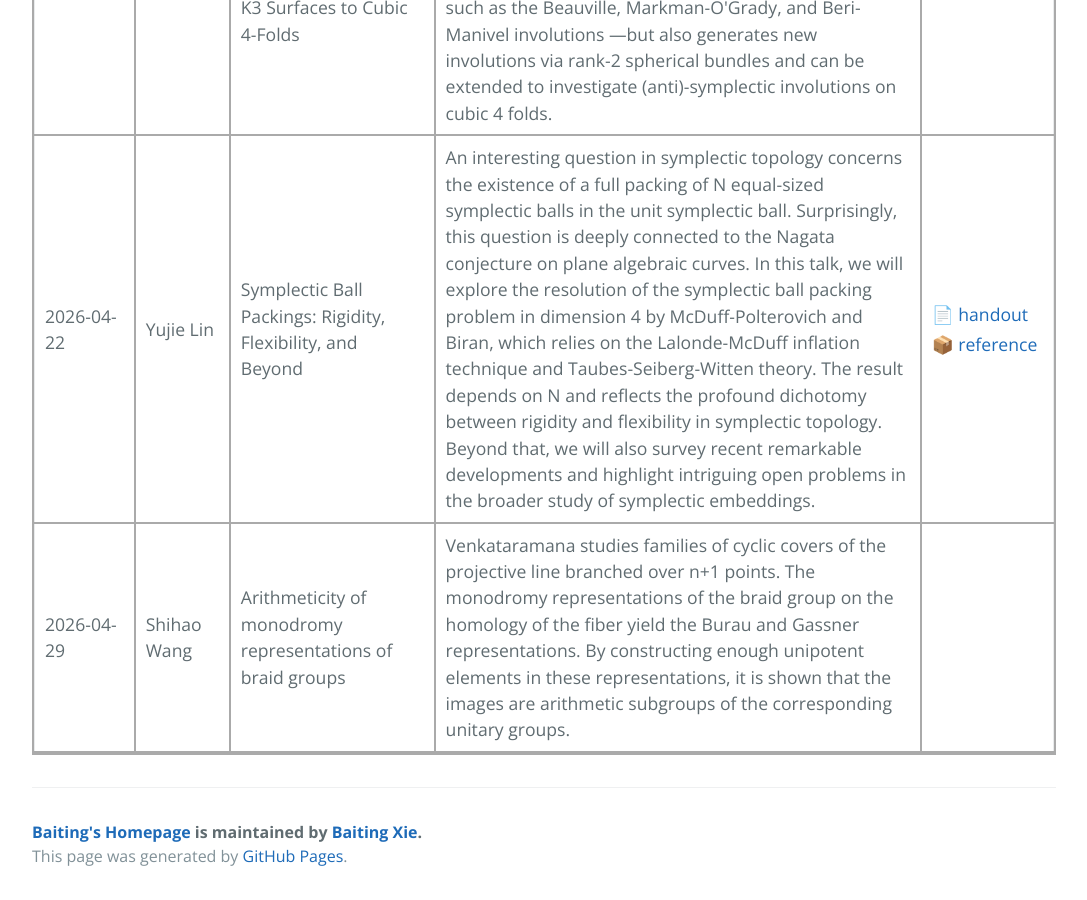
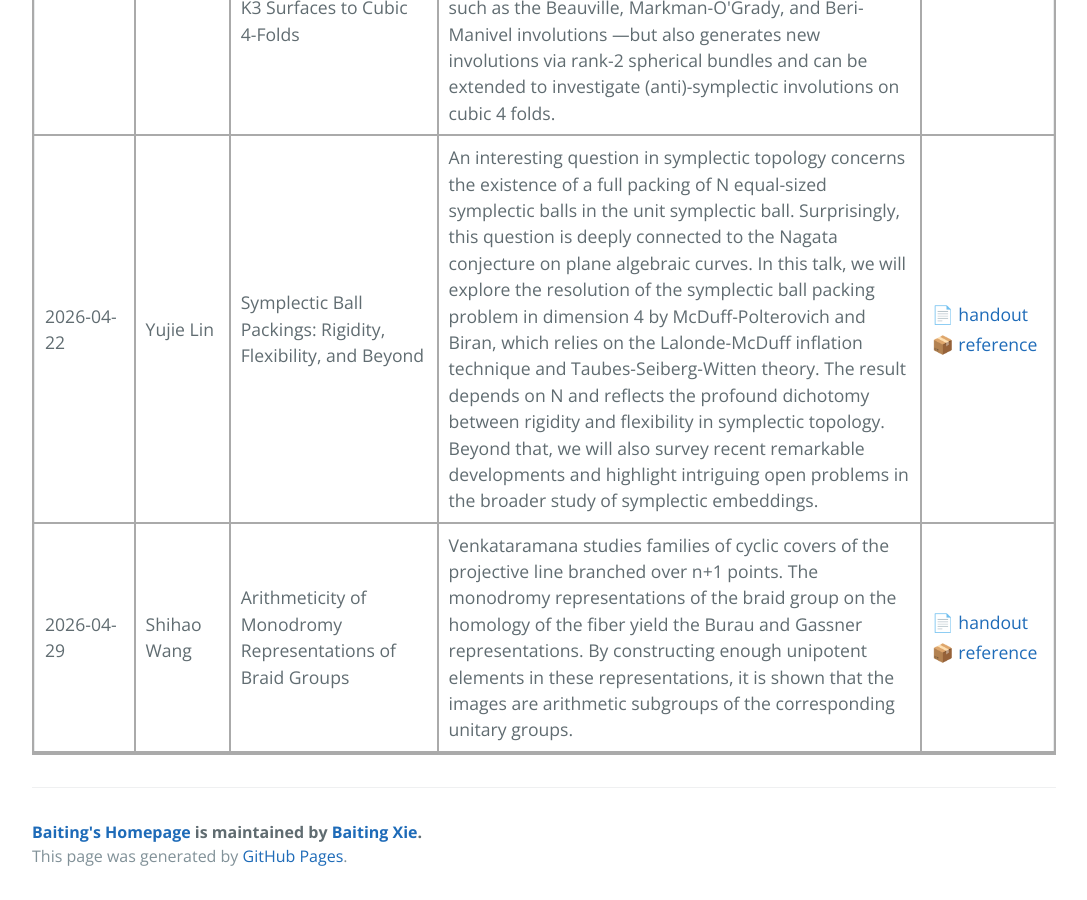
Before and after one commit to xiebaiting/math, a Jekyll site: the page built from 2026 Spring Learning Seminar/index.html, in a window 1280 px wide and 900 px high, scrolled down 1965 px. Shown: the whole window, without its empty margins (96-1183 px from the left). Built offline with Jekyll 4.4.1, drawn with Linux system fonts in a browser that asks for light colours; formulas are drawn with MathJax 3.

Commit message:
20260506

```diff
--- a/2026 Spring Learning Seminar/index.html
+++ b/2026 Spring Learning Seminar/index.html
@@ -112,14 +112,26 @@
     <tr>
         <td style="padding:8px 10px; border-bottom:2px solid #aaa; border-right:2px solid #aaa;">2026-04-29</td>
         <td style="padding:8px 10px; border-bottom:2px solid #aaa; border-right:2px solid #aaa;">Shihao Wang</td>
+        <td style="padding:8px 10px; border-bottom:2px solid #aaa; border-right:2px solid #aaa;">Arithmeticity of Monodromy Representations of Braid Groups</td>
+        <td style="padding:8px 10px; border-bottom:2px solid #aaa; border-right:2px solid #aaa;">Venkataramana studies families of cyclic covers of the projective line branched over n+1 points. The monodromy representations of the braid group on the homology of the fiber yield the Burau and Gassner representations. By constructing enough unipotent elements in these representations, it is shown that the images are arithmetic subgroups of the corresponding unitary groups.</td>
+        <td style="padding:8px 10px; border-bottom:2px solid #aaa;">
+            <div style="display:flex; flex-wrap:wrap; gap:4px;">
+                <a href="arithmeticity.pdf" class="file-tag" style="white-space: nowrap;">📄 handout</a>
+                <a href="reference_arithmeticity.zip" class="file-tag" style="white-space: nowrap;">📦 reference</a>
+            </div>
+        </td>
+    </tr>
+    <!-- <tr>
+        <td style="padding:8px 10px; border-bottom:2px solid #aaa; border-right:2px solid #aaa;">2026-04-29</td>
+        <td style="padding:8px 10px; border-bottom:2px solid #aaa; border-right:2px solid #aaa;">Shihao Wang</td>
         <td style="padding:8px 10px; border-bottom:2px solid #aaa; border-right:2px solid #aaa;">Arithmeticity of monodromy representations of braid groups</td>
         <td style="padding:8px 10px; border-bottom:2px solid #aaa; border-right:2px solid #aaa;">Venkataramana studies families of cyclic covers of the projective line branched over n+1 points. The monodromy representations of the braid group on the homology of the fiber yield the Burau and Gassner representations. By constructing enough unipotent elements in these representations, it is shown that the images are arithmetic subgroups of the corresponding unitary groups.</td>
         <td style="padding:8px 10px; border-bottom:2px solid #aaa;">
-            <!-- <div style="display:flex; flex-wrap:wrap; gap:4px;">
+            <div style="display:flex; flex-wrap:wrap; gap:4px;">
                 <a href="Hypersurface_with_Automorphism_Group_of_Large_Order.pdf" class="file-tag" style="white-space: nowrap;">📄 handout</a>
-            </div> -->
+            </div>
         </td>
-    </tr>
+    </tr> -->
     <!-- <tr>
         <td style="padding:8px 10px; border-bottom:2px solid #aaa; border-right:2px solid #aaa;">2025-03-11</td>
         <td style="padding:8px 10px; border-bottom:2px solid #aaa; border-right:2px solid #aaa;">Xingzhi Chen (2nd yr PhD)</td>
--- a/_includes/Content/paper.html
+++ b/_includes/Content/paper.html
@@ -1,4 +1,5 @@
 <ol reversed>
     <li> <a href="https://arxiv.org/abs/2501.05189">The {N/D}-Conjecture for Nonresonant Hyperplane Arrangements.</a> (with Chenglong Yu)</li>
     <li> <a href="https://arxiv.org/abs/2512.21531">Homology of Local Systems on Real Line Arrangement Complements.</a> (with Chenglong Yu)</li>
+    <li> <a href="https://arxiv.org/abs/2605.01408">Combinatorial Nonresonance Theorems for Hyperplane Arrangement Complements.</a> </li>
 </ol>
```
Also changed, not shown: 2 other files.
